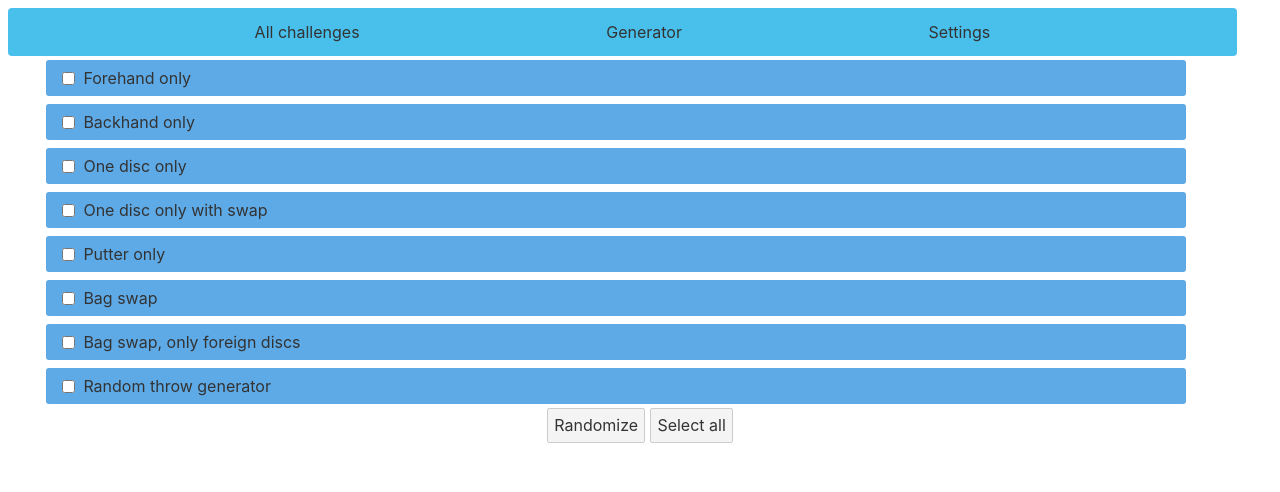
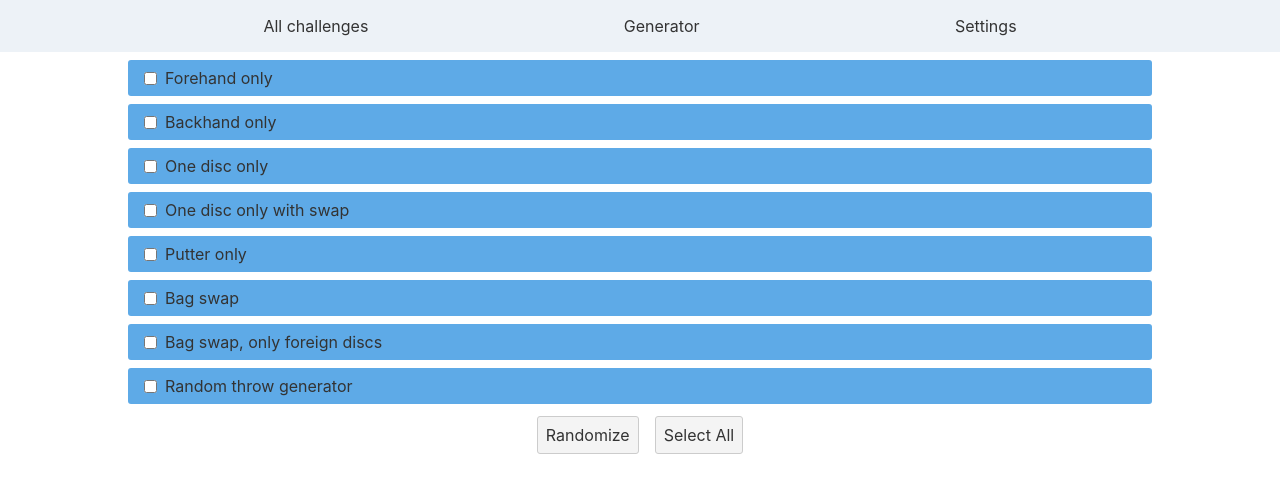
Before and after one commit to ekohvakka/fribapp, a Svelte app: page / in a window 1280 px wide. Shown: the top 492 px of the page. Built offline with nearby package versions, Linux system fonts and the light colour scheme.

Commit message:
Throw generation, new header

```diff
--- a/src/App.svelte
+++ b/src/App.svelte
@@ -9,13 +9,13 @@
 
 <Modal show={$modal}>
     <div class="main">
-        <div class="header">
+        <header>
             <ul class="menu">
-                <li><a href="/" on:click|preventDefault={() => (menu = 2)}>All challenges</a></li>
+                <li><a href="/" on:click|preventDefault={() => (menu = 1)}>All challenges</a></li>
                 <li><a href="/" on:click|preventDefault={() => (menu = 2)}>Generator</a></li>
                 <li><a href="/" on:click|preventDefault={() => (menu = 2)}>Settings</a></li>
             </ul>
-        </div>
+        </header>
         {#if menu == 1}
         <Games />
         {:else if menu == 2}
@@ -27,6 +27,10 @@
 </Modal>
 
 <style>
+
+    :global(body) {
+        padding: 0;
+    }
 	.main {
 		text-align: center;
 		margin: 0;
@@ -56,14 +60,16 @@
         padding: 0;
     }
 
-    .header {
-        background-color: #49C0EB;
-        border-radius: 4px;
-        width: 96vw;
-        height: 6vh;
-        text-align: center;
+    header {
         display: flex;
-        flex-direction: row;
+        justify-content: space-between;
+        background-color:#edf2f7;
         align-items: center;
+        color:#718096;
+        padding: 0.5rem;
+        border-bottom-width: 2px;
+        margin-bottom: 0.25rem;
+        height: 36px;
+
     }
 </style>
--- a/src/components/Games.svelte
+++ b/src/components/Games.svelte
@@ -65,18 +65,21 @@
     {/each}
 </ol>
 
-<button on:click={randomizeGame}>
-    Randomize
-</button>
-<button on:click={selectAll}>
-    Select all
-</button>
+<div class="actions">
+
+    <button on:click={randomizeGame}>
+        Randomize
+    </button>
+    <button on:click={selectAll}>
+        Select All
+    </button>
+</div>
 
 <style>
     .games-list {
         display: flex;
         flex-direction: column;
-        width: 89vw;
+        align-items: center;
         padding: 0 3vw 0 3vw;
         margin: 0;
     }
@@ -89,6 +92,7 @@
         border-radius: 3px;
         font-size: 16px;
         padding: 0.5em 0 0.5em 0;
+        min-width: 80vw;
     }
 
     input {
@@ -96,4 +100,19 @@
         margin: 0 0.5em 0 1em;
     }
 
+    .actions {
+        display: flex;
+        justify-content: center;
+    }
+
+    button {
+        padding: 0.5rem;
+        margin: 0.5rem;
+        border-radius: 3px;
+    }
+
+    button:hover {
+        background-color: #5EAAE7;
+    }
+
 </style>
--- a/src/components/Generator.svelte
+++ b/src/components/Generator.svelte
@@ -5,12 +5,16 @@
 </script>
 
 <div class="root">
-    <label class="players">
-        Number of players:
-        <button on:click={() => players--}>-</button>
-        <input type="number" class="number" value={players}>
-        <button on:click={() => players++}>+</button>
-    </label>
+    <div class="players">
+        <div>
+            Number of players:
+        </div>
+        <div>
+            <button on:click={() => players--}>-</button>
+            <input id="number" type="number" class="number" value={players}>
+            <button on:click={() => players++}>+</button>
+        </div>
+    </div>
     {#each {length: players} as _, i}
         <Throw number={i + 1}/>
     {/each}
@@ -18,24 +22,41 @@
 
 <style>
     .root {
-        margin: 0.25em 0 0 0;
+        display: flex;
+        flex-direction: column;
+        align-items: center;
+        padding: 0 3vw 0 3vw;
+        margin: 0;
     }
 
     button {
         font-size: 14px;
         font-weight: bold;
-        width: 12vw;
+        min-width: 10vw;
+        max-width: 15vw;
         margin: 0;
+        background-color:#edf2f7;
+        color:#718096;
+        border-radius: 3px;
+        text-align: center;
     }
     .players {
         display: flex;
-        flex-direction: row;
-        justify-content: space-between;
+        justify-content: space-evenly;
         align-items: center;
+        max-width: 50%;
     }
+
+    @media (max-width: 400px) {
+        .players {
+            max-width: 100%;
+        }
+    }
+
     .number {
         max-width: 30vw;
         margin: 0;
+        text-align: center;
     }
 
 
--- a/src/components/Throw.svelte
+++ b/src/components/Throw.svelte
@@ -1,27 +1,68 @@
 <script>
     export let number;
-    const hand = ['FH', 'BH'];
-    const stability = ['Understable', 'Straight', 'Overstable'];
-    const disc = ['Putter', 'Mid', 'Fairway', 'Distance'];
+    const hands = ['FH', 'BH'];
+    const stabilities = ['Understable', 'Straight', 'Overstable'];
+    const discs = ['Putter', 'Mid', 'Fairway', 'Distance'];
+
+    let hand;
+    let stability;
+    let disc;
+
+    const randomize = () => {
+        console.log('randomizing');
+        hand = hands[Math.floor(Math.random() * 2)];
+        stability = stabilities[Math.floor(Math.random() * 3)];
+        disc = discs[Math.floor(Math.random() * 4)];
+        return;
+        }
 </script>
 
-<div class="card">
-    <div class="grid-item">{number}.</div>
-    <div class="grid-item">{hand[Math.floor(Math.random() * 2)]}</div>
-    <div class="grid-item">{stability[Math.floor(Math.random() * 3)]}</div>
-    <div class="grid-item">{disc[Math.floor(Math.random() * 4)]}</div>
+<div class="card" on:click={randomize}>
+    {#if !hand}
+    <div class="card empty">
+        <div class="grid-item l">{number}.</div>
+        <div class="grid-item r">Tap to generate.</div>
+    </div>
+    {:else}
+    <div class="card populated">
+        <div class="grid-item l">{number}.</div>
+        <div class="grid-item">{hand || 'Tap to generate'}.</div>
+        <div class="grid-item">{stability || 'Tap to generate'}</div>
+        <div class="grid-item r">{disc || 'Tap to generate'}</div>
+    </div>
+    {/if}
 </div>
 
 <style>
     .card {
+        display: flex;
+        flex-direction: column;
+        justify-content: center;
+        min-width: 80vw;
+        max-width: 80vh;
+        border-radius: 3px;
+    }
+
+    .card.populated {
         margin-top: 0.5vh;
-        border-radius: 4px;
-        background-color: #6FF0B0;
+        background-color: #5EAAE7;
         padding: 0.25em;
         display: grid;
         grid-template-columns: 0.25fr 1fr 1fr 1fr;
         align-items: center;
         min-height: 3vh;
+        border-radius: 3px;
+    }
+
+    .card.empty {
+        margin-top: 0.5vh;
+        background-color: #5EAAE7;
+        padding: 0.25em;
+        display: grid;
+        grid-template-columns: 0.25fr 1fr;
+        align-items: center;
+        min-height: 3vh;
+        border-radius: 3px;
     }
 
     .grid-item {
@@ -29,4 +70,13 @@
         padding: 0.25em;
         text-align: center;
     }
+
+    .grid-item.l {
+        border-radius: 3px 0 0 3px;
+    }
+
+    .grid-item.r {
+        border-radius: 0 3px 3px 0;
+    }
+
 </style>
```
